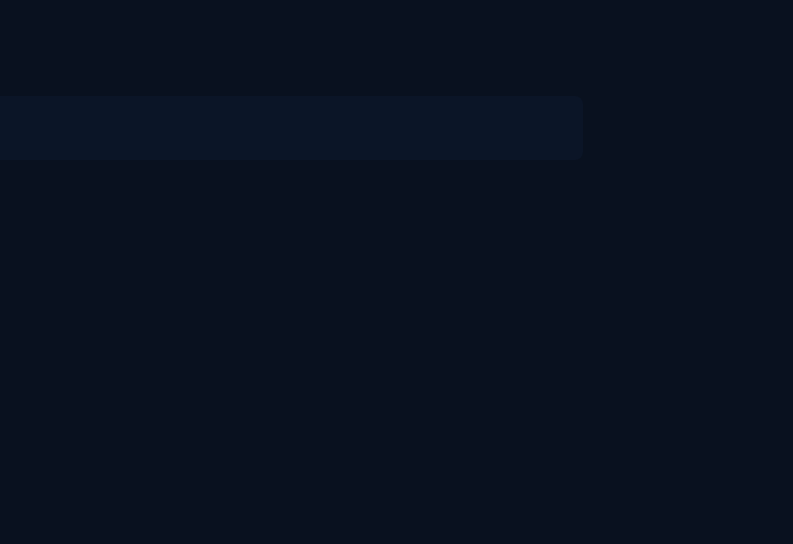
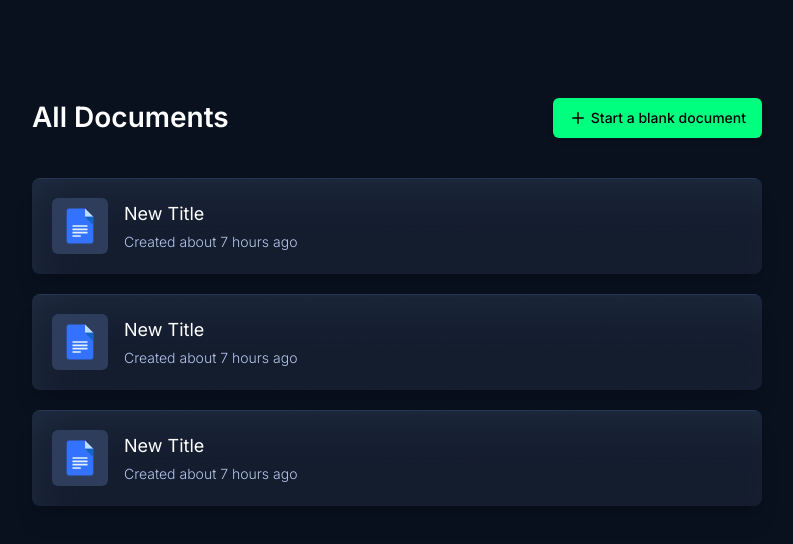
Before and after one commit to umer-2k1/doc-stream-nextapp, a Next.js app: page /documents in a window 1280 px wide. Shown: the top 544 px of the page, without its empty margins (243-1036 px from the left). Built offline with nearby package versions, Linux system fonts and the light colour scheme.

Commit message:
installed dependencies

```diff
--- a/app/(root)/documents/page.tsx
+++ b/app/(root)/documents/page.tsx
@@ -1,14 +1,53 @@
+import AddDocumentBtn from "@/components/common/AddDocumentBtn";
 import { Box } from "@/components/ui/box";
+import Image from "next/image";
+import Link from "next/link";
 import React from "react";
 
 const Documents = () => {
-  const documents = [];
+  const documents = [1, 2, 3];
   return (
-    <Box className="py-24 px-24">
+    <Box className="px-24 py-24">
       {documents.length > 0 ? (
-        <></>
+        <Box className="document-list-container">
+          <Box className="document-list-title">
+            <h3 className="text-28-semibold">All Documents</h3>
+            <AddDocumentBtn />
+          </Box>
+          <ul className="document-ul">
+            {documents?.map((i, index) => (
+              <li key={index} className="document-list-item">
+                <Link href={"#"} className="flex flex-1 items-center gap-4">
+                  <Box className="hidden rounded-md bg-dark-500 p-2 sm:block">
+                    <Image
+                      src={"/assets/icons/doc.svg"}
+                      alt="File"
+                      width={40}
+                      height={40}
+                    />
+                  </Box>
+                  <Box className="space-y-1">
+                    <p className="line-clamp-1 text-lg">New Title</p>
+                    <p className="text-sm font-light text-blue-100">
+                      Created about 7 hours ago
+                    </p>
+                  </Box>
+                </Link>
+              </li>
+            ))}
+          </ul>
+        </Box>
       ) : (
-        <Box className="document-list-empty"></Box>
+        <Box className="document-list-empty">
+          <Image
+            src={"/assets/icons/doc.svg"}
+            alt="Document"
+            width={40}
+            height={40}
+            className="mx-auto"
+          />
+          <AddDocumentBtn />
+        </Box>
       )}
     </Box>
   );
--- /dev/null
+++ b/components/common/AddDocumentBtn.tsx
@@ -0,0 +1,17 @@
+"use client";
+import React from "react";
+import { Button } from "@/components/ui/button";
+import Image from "next/image";
+import { Plus } from "lucide-react";
+
+const AddDocumentBtn = () => {
+  return (
+    <Button className="gradient-blue1 bg-spring-green-500 flex gap-1 text-black shadow-md">
+
+      <Plus size={18} />
+      <p className="hidden sm:block">Start a blank document</p>
+    </Button>
+  );
+};
+
+export default AddDocumentBtn;
--- a/tailwind.config.ts
+++ b/tailwind.config.ts
@@ -41,6 +41,19 @@ const config = {
           400: "#27344D",
           500: "#2E3D5B",
         },
+        "spring-green": {
+          50: "#edfff5",
+          100: "#d5ffea",
+          200: "#aeffd7",
+          300: "#70ffb9",
+          400: "#2bfd93",
+          500: "#00ff7f",
+          600: "#00c05b",
+          700: "#00964a",
+          800: "#06753e",
+          900: "#076036",
+          950: "#00371c",
+        },
       },
       fontFamily: {
         sans: ["var(--font-sans)", ...fontFamily.sans],
@@ -71,7 +84,7 @@ const config = {
 function addVariablesForColors({ addBase, theme }: any) {
   let allColors = flattenColorPalette(theme("colors"));
   let newVars = Object.fromEntries(
-    Object.entries(allColors).map(([key, val]) => [`--${key}`, val])
+    Object.entries(allColors).map(([key, val]) => [`--${key}`, val]),
   );
 
   addBase({
```
Also changed, not shown: package.json (+8 -1 lines), 2 other files (tests, documents, lock files or other folders).
